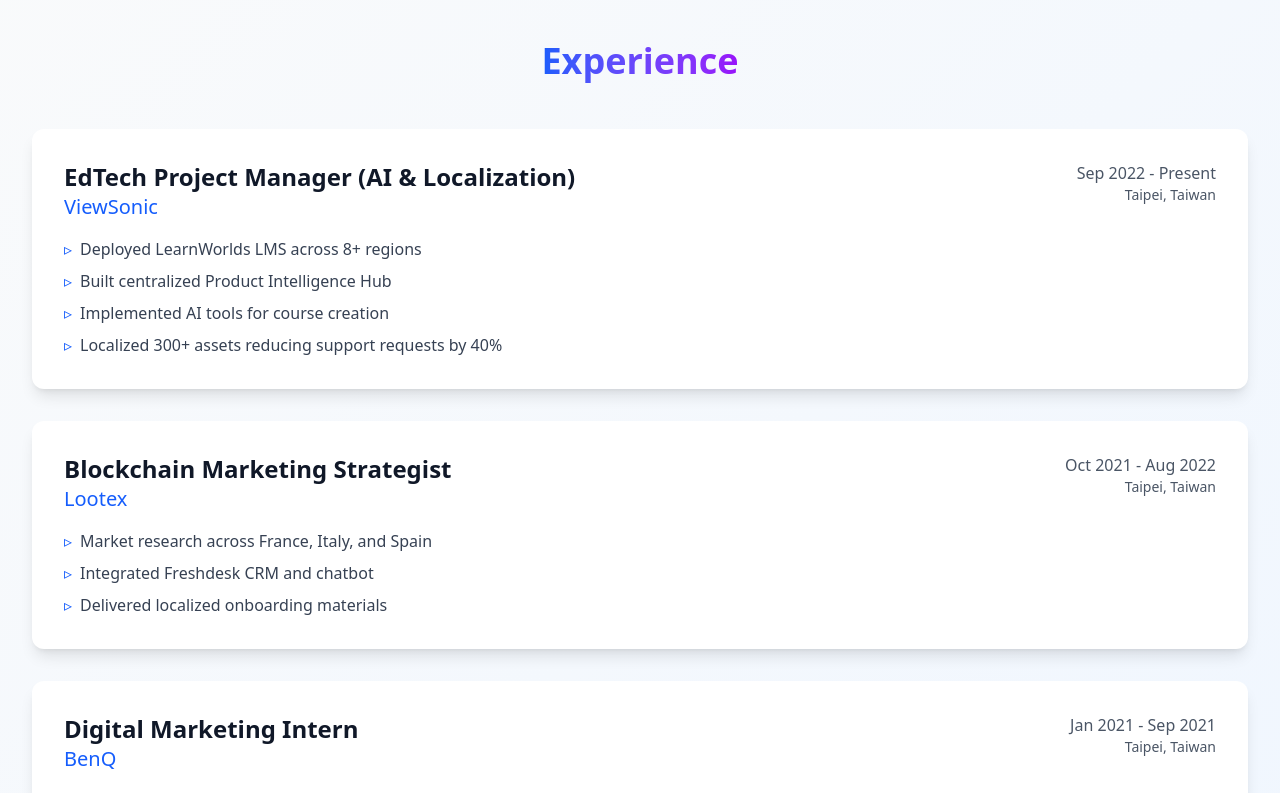
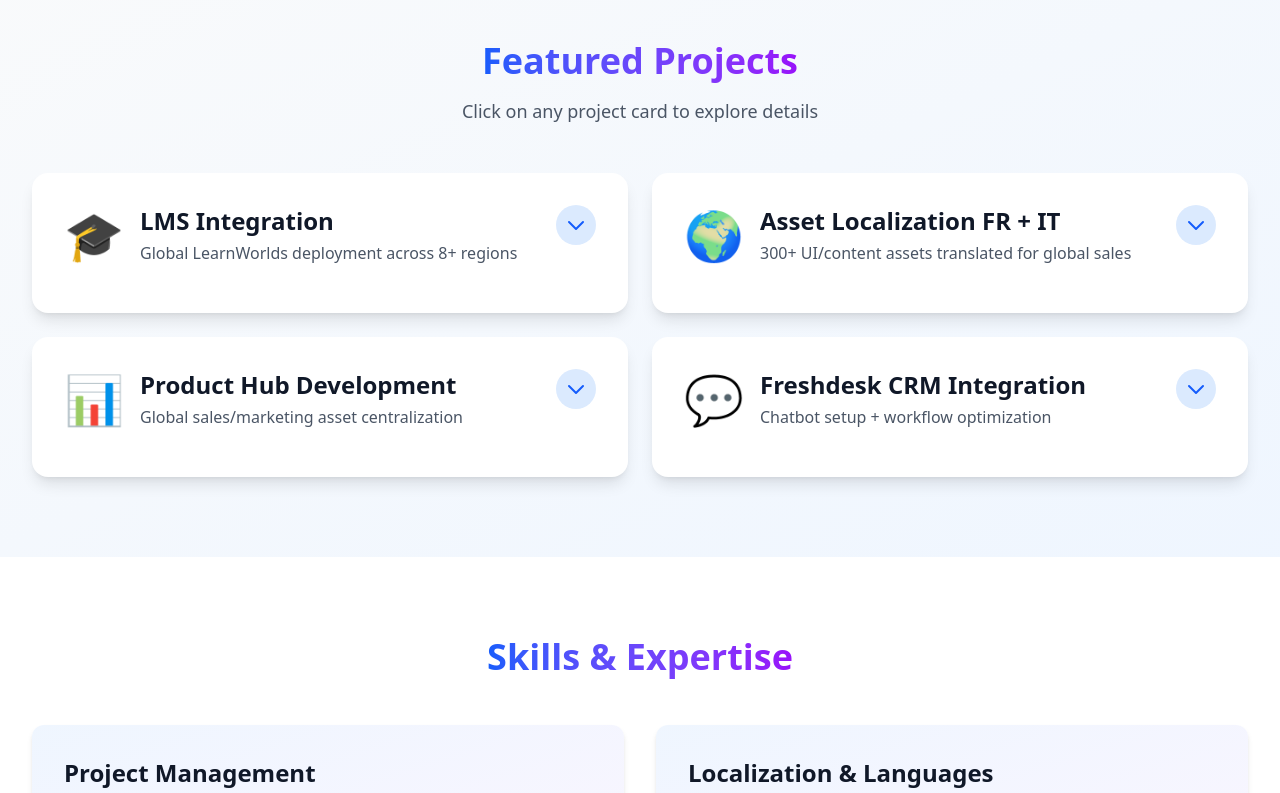
Before and after one commit to nizar-efk95/nizar-portfolio, a React (Vite) app: page / in a window 1280 px wide. Shown: the part 1340-2133 px from the top of the page. Built offline with nearby package versions, Linux system fonts and the light colour scheme.

Commit message:
Add beautiful expandable project cards with animations

```diff
--- a/src/App.jsx
+++ b/src/App.jsx
@@ -2,6 +2,7 @@
 
 function App() {
   const [scrolled, setScrolled] = useState(false)
+  const [expandedProject, setExpandedProject] = useState(null)
 
   useEffect(() => {
     const handleScroll = () => {
@@ -11,50 +12,81 @@
     return () => window.removeEventListener('scroll', handleScroll)
   }, [])
 
-  const experiences = [
+  const projects = [
     {
-      title: "EdTech Project Manager (AI & Localization)",
-      company: "ViewSonic",
-      period: "Sep 2022 - Present",
-      location: "Taipei, Taiwan",
-      highlights: [
-        "Deployed LearnWorlds LMS across 8+ regions",
-        "Built centralized Product Intelligence Hub",
-        "Implemented AI tools for course creation",
-        "Localized 300+ assets reducing support requests by 40%"
+      id: 1,
+      title: "LMS Integration",
+      teaser: "Global LearnWorlds deployment across 8+ regions",
+      icon: "🎓",
+      company: "ViewSonic, Taipei, Taiwan",
+      date: "2022 - Ongoing",
+      challenges: "Fragmented training platforms across regions, low customer retention, manual course creation processes",
+      tasks: [
+        "Integrated LearnWorlds LMS with SSO/Azure AD across 8+ regions",
+        "Built unified Product Hub for sales/marketing/training assets",
+        "Implemented AI tools for automated course creation and data analytics"
+      ],
+      results: [
+        "Boosted customer retention through streamlined sales training",
+        "Enabled data-driven decisions for regional teams",
+        "Accelerated business opportunities via centralized learning platform"
       ]
     },
     {
-      title: "Blockchain Marketing Strategist",
-      company: "Lootex",
-      period: "Oct 2021 - Aug 2022",
-      location: "Taipei, Taiwan",
-      highlights: [
-        "Market research across France, Italy, and Spain",
-        "Integrated Freshdesk CRM and chatbot",
-        "Delivered localized onboarding materials"
+      id: 2,
+      title: "Asset Localization FR + IT",
+      teaser: "300+ UI/content assets translated for global sales",
+      icon: "🌍",
+      company: "ViewSonic, Taipei, Taiwan",
+      date: "2022 - Ongoing",
+      challenges: "Language barriers blocking FR/IT market penetration, high support volume from untranslated materials",
+      tasks: [
+        "Localized 300+ assets (UI elements, articles, email campaigns) in French/Italian",
+        "Adapted training materials and marketing content for regional compliance",
+        "Collaborated with sales teams for culturally relevant translations"
+      ],
+      results: [
+        "Reduced support requests by enabling self-service in native languages",
+        "Increased engagement across European markets",
+        "Supported cross-regional go-to-market initiatives"
       ]
     },
     {
-      title: "Digital Marketing Intern",
-      company: "BenQ",
-      period: "Jan 2021 - Sep 2021",
-      location: "Taipei, Taiwan",
-      highlights: [
-        "Managed French social media accounts",
-        "Led KOL partnerships for European markets",
-        "Localized marketing content"
+      id: 3,
+      title: "Product Hub Development",
+      teaser: "Global sales/marketing asset centralization",
+      icon: "📊",
+      company: "ViewSonic, Taipei, Taiwan",
+      date: "2022 - Ongoing",
+      challenges: "Scattered product intelligence across regions, manual asset retrieval slowing sales cycles",
+      tasks: [
+        "Built unified Product Hub for global sales/marketing/training resources",
+        "Integrated with LearnWorlds LMS and regional systems",
+        "Implemented access controls and search functionality"
+      ],
+      results: [
+        "Accelerated sales enablement across 8+ regions",
+        "Reduced asset search time by 70%",
+        "Enabled consistent go-to-market messaging globally"
       ]
     },
     {
-      title: "IT Systems & Networks Executive",
-      company: "Monaco Digital",
-      period: "Jun 2018 - Aug 2019",
-      location: "Monaco",
-      highlights: [
-        "Supported enterprise clients (SBM Offshore, Monaco Govt)",
-        "System support (Azure AD, Exchange, Lotus Notes)",
-        "OS/software integrations and training"
+      id: 4,
+      title: "Freshdesk CRM Integration",
+      teaser: "Chatbot setup + workflow optimization",
+      icon: "💬",
+      company: "Lootex, Taipei, Taiwan",
+      date: "2021",
+      challenges: "Inefficient support workflows, fragmented client data, poor chatbot response times",
+      tasks: [
+        "Led Freshdesk CRM integration with existing systems",
+        "Configured AI chatbots for automated client onboarding",
+        "Created SOPs for support team workflow optimization"
+      ],
+      results: [
+        "Streamlined client engagement and reduced response times",
+        "Improved support efficiency across marketing teams",
+        "Enhanced data tracking for blockchain/NFT campaigns"
       ]
     }
   ]
@@ -110,7 +142,7 @@
             <div className="text-xl font-bold text-gradient">Nizar El Fyek</div>
             <div className="hidden md:flex space-x-8">
               <a href="#about" className="text-gray-700 hover:text-blue-600 transition">About</a>
-              <a href="#experience" className="text-gray-700 hover:text-blue-600 transition">Experience</a>
+              <a href="#projects" className="text-gray-700 hover:text-blue-600 transition">Projects</a>
               <a href="#skills" className="text-gray-700 hover:text-blue-600 transition">Skills</a>
               <a href="#education" className="text-gray-700 hover:text-blue-600 transition">Education</a>
               <a href="#contact" className="text-gray-700 hover:text-blue-600 transition">Contact</a>
@@ -193,33 +225,132 @@
         </div>
       </section>
 
-      {/* Experience Section */}
-      <section id="experience" className="py-20 bg-gradient-to-br from-gray-50 to-blue-50">
+      {/* Projects Section */}
+      <section id="projects" className="py-20 bg-gradient-to-br from-gray-50 to-blue-50">
         <div className="max-w-7xl mx-auto px-4 sm:px-6 lg:px-8">
-          <h2 className="text-4xl font-bold text-center mb-12">
-            <span className="text-gradient">Experience</span>
+          <h2 className="text-4xl font-bold text-center mb-4">
+            <span className="text-gradient">Featured Projects</span>
           </h2>
-          <div className="space-y-8">
-            {experiences.map((exp, index) => (
-              <div key={index} className="bg-white rounded-xl shadow-lg p-8 hover:shadow-xl transition">
-                <div className="flex flex-wrap justify-between items-start mb-4">
-                  <div>
-                    <h3 className="text-2xl font-bold text-gray-900">{exp.title}</h3>
-                    <p className="text-xl text-blue-600 font-medium">{exp.company}</p>
+          <p className="text-center text-gray-600 mb-12 text-lg">
+            Click on any project card to explore details
+          </p>
+
+          <div className="grid md:grid-cols-2 gap-6">
+            {projects.map((project) => (
+              <div
+                key={project.id}
+                className={`relative bg-white rounded-2xl shadow-lg overflow-hidden transition-all duration-500 cursor-pointer ${
+                  expandedProject === project.id
+                    ? 'md:col-span-2 scale-[1.02]'
+                    : 'hover:shadow-xl hover:scale-[1.02]'
+                }`}
+                onClick={() => setExpandedProject(expandedProject === project.id ? null : project.id)}
+              >
+                {/* Teaser Card */}
+                <div className="p-8">
+                  <div className="flex items-start justify-between mb-4">
+                    <div className="flex items-center space-x-4">
+                      <div className="text-5xl">{project.icon}</div>
+                      <div>
+                        <h3 className="text-2xl font-bold text-gray-900">{project.title}</h3>
+                        <p className="text-gray-600 mt-1">{project.teaser}</p>
+                      </div>
+                    </div>
+                    <button
+                      className={`flex-shrink-0 w-10 h-10 rounded-full bg-blue-100 flex items-center justify-center transition-transform duration-300 ${
+                        expandedProject === project.id ? 'rotate-180' : ''
+                      }`}
+                    >
+                      <svg
+                        className="w-6 h-6 text-blue-600"
+                        fill="none"
+                        stroke="currentColor"
+                        viewBox="0 0 24 24"
+                      >
+                        <path strokeLinecap="round" strokeLinejoin="round" strokeWidth={2} d="M19 9l-7 7-7-7" />
+                      </svg>
+                    </button>
                   </div>
-                  <div className="text-right text-gray-600">
-                    <p className="font-medium">{exp.period}</p>
-                    <p className="text-sm">{exp.location}</p>
+
+                  {/* Expanded Details */}
+                  <div className={`transition-all duration-500 overflow-hidden ${
+                    expandedProject === project.id
+                      ? 'max-h-[2000px] opacity-100 mt-6'
+                      : 'max-h-0 opacity-0'
+                  }`}>
+                    <div className="border-t pt-6 space-y-6">
+                      {/* Company & Date */}
+                      <div className="bg-gradient-to-r from-blue-50 to-purple-50 rounded-xl p-4">
+                        <div className="flex flex-wrap justify-between items-center">
+                          <div>
+                            <p className="text-sm text-gray-600 font-medium">Company</p>
+                            <p className="text-lg font-bold text-gray-900">{project.company}</p>
+                          </div>
+                          <div className="text-right">
+                            <p className="text-sm text-gray-600 font-medium">Timeline</p>
+                            <p className="text-lg font-bold text-blue-600">{project.date}</p>
+                          </div>
+                        </div>
+                      </div>
+
+                      {/* Challenges */}
+                      <div>
+                        <h4 className="text-lg font-bold text-gray-900 mb-3 flex items-center">
+                          <span className="text-2xl mr-2">🎯</span>
+                          Challenges
+                        </h4>
+                        <p className="text-gray-700 leading-relaxed bg-red-50 p-4 rounded-lg border-l-4 border-red-400">
+                          {project.challenges}
+                        </p>
+                      </div>
+
+                      {/* Tasks */}
+                      <div>
+                        <h4 className="text-lg font-bold text-gray-900 mb-3 flex items-center">
+                          <span className="text-2xl mr-2">⚙️</span>
+                          Key Tasks
+                        </h4>
+                        <ul className="space-y-3">
+                          {project.tasks.map((task, idx) => (
+                            <li key={idx} className="flex items-start bg-blue-50 p-4 rounded-lg">
+                              <span className="text-blue-600 font-bold mr-3 flex-shrink-0">•</span>
+                              <span className="text-gray-700">{task}</span>
+                            </li>
+                          ))}
+                        </ul>
+                      </div>
+
+                      {/* Results */}
+                      <div>
+                        <h4 className="text-lg font-bold text-gray-900 mb-3 flex items-center">
+                          <span className="text-2xl mr-2">✨</span>
+                          Results & Impact
+                        </h4>
+                        <ul className="space-y-3">
+                          {project.results.map((result, idx) => (
+                            <li key={idx} className="flex items-start bg-green-50 p-4 rounded-lg">
+                              <span className="text-green-600 font-bold mr-3 flex-shrink-0">✓</span>
+                              <span className="text-gray-700 font-medium">{result}</span>
+                            </li>
+                          ))}
+                        </ul>
+                      </div>
+                    </div>
                   </div>
                 </div>
-                <ul className="space-y-2">
-                  {exp.highlights.map((highlight, idx) => (
-                    <li key={idx} className="flex items-start">
-                      <span className="text-blue-600 mr-2">▹</span>
-                      <span className="text-gray-700">{highlight}</span>
-                    </li>
-                  ))}
-                </ul>
+
+                {/* Gradient Border Effect */}
+                <div className={`absolute inset-0 rounded-2xl pointer-events-none transition-opacity duration-300 ${
+                  expandedProject === project.id
+                    ? 'opacity-100'
+                    : 'opacity-0'
+                }`} style={{
+                  background: 'linear-gradient(to right, rgba(99, 102, 241, 0.1), rgba(168, 85, 247, 0.1))',
+                  padding: '2px',
+                  WebkitMask: 'linear-gradient(#fff 0 0) content-box, linear-gradient(#fff 0 0)',
+                  WebkitMaskComposite: 'xor',
+                  maskComposite: 'exclude'
+                }}></div>
               </div>
             ))}
           </div>
```
